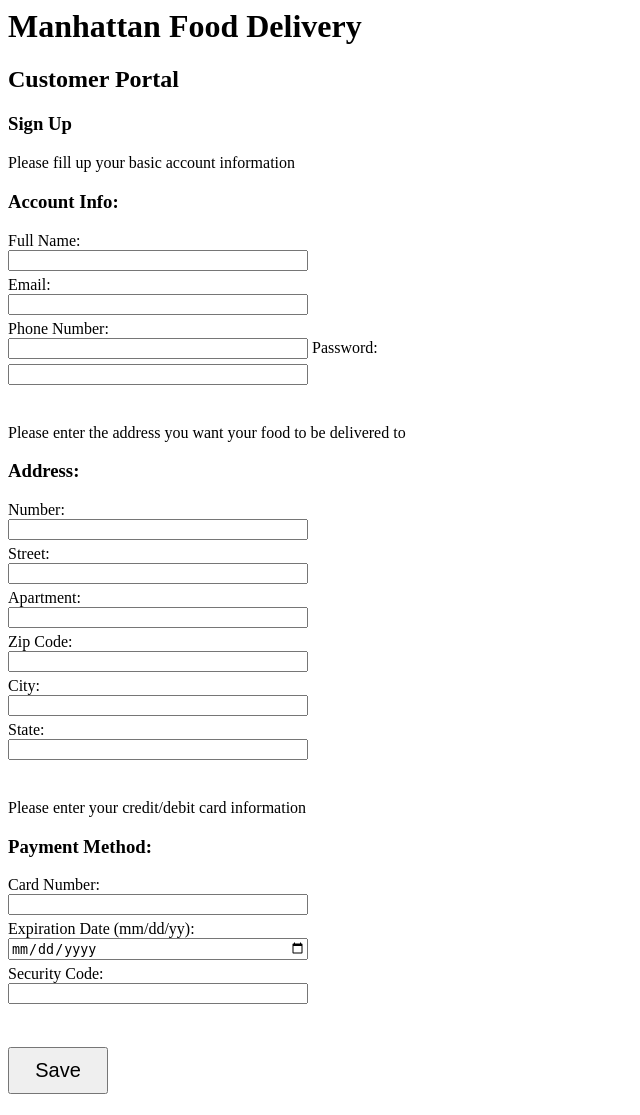
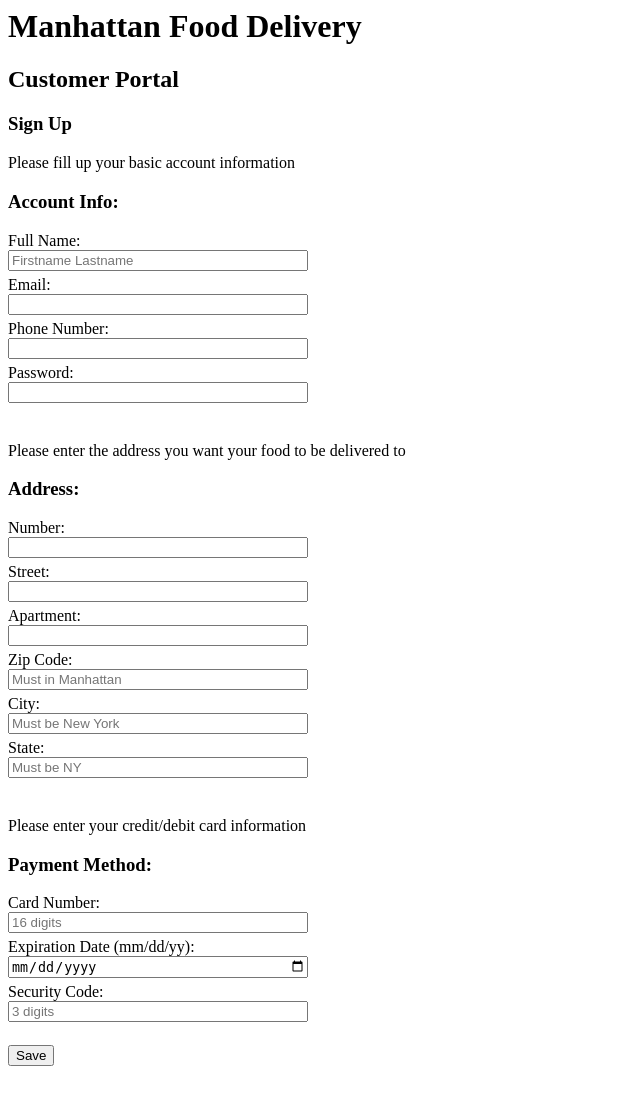
Before and after one commit to patriciathai/CS411-Project, a Flask app: page /customer_signup in a window 1280 px wide. Shown: the whole page, without its empty margins (0-640 px from the left). After the commit the page ends 1066 px from the top, so only its background shows below. Run offline with Flask 2, Linux system fonts and the light colour scheme; parts of the project's set-up code (start-up, migrations or seed data) failed here and were passed over.

Commit message:
Signup error checking

```diff
--- a/templates/customer_orderhist.html
+++ b/templates/customer_orderhist.html
@@ -29,7 +29,7 @@
                     output.innerHTML = this.value;
                 }
 
-		var slider2 = document.getElementById('slider2');
+                var slider2 = document.getElementById('slider2');
                 var output2 = document.getElementById("slider_output2");
                 output2.innerHTML = document.getElementById("slider2").value;
                 slider2.oninput = function() {
--- a/templates/customer_signup.html
+++ b/templates/customer_signup.html
@@ -12,6 +12,8 @@
                 padding: 10px;
                 width: 100px;
             }
+
+            #error_message { color: red;}
         </style>
     </head>
     <body>
@@ -23,13 +25,13 @@
                 <p>Please fill up your basic account information</p>
                 <h3>Account Info:</h3>
                 <label for="s_name">Full Name:</label><br>
-                <input type="text" id="s_name" name="s_name"><br>
+                <input type="text" id="s_name" name="s_name" placeholder="Firstname Lastname"><br>
                 <label for="s_email">Email:</label><br>
                 <input type="email" id="s_email" name="s_email"><br>
                 <label for="s_phone">Phone Number:</label><br>
-                <input type="tel" id="s_phone" name="s_phone" pattern="[0-9]{10}">
+                <input type="tel" id="s_phone" name="s_phone" pattern="[0-9]{10}"><br>
                 <label for="s_pass">Password:</label><br>
-                <input type="password" id="s_pass" name="s_pass"><br>
+                <input type="password" id="s_pass" name="s_pass">
             </div><br>
 
             <div class="address">
@@ -42,25 +44,25 @@
                 <label for="apt">Apartment:</label><br>
                 <input type="text" id="apt" name="apt"><br>
                 <label for="zip">Zip Code:</label><br>
-                <input type="text" id="zip" name="zip"><br>
+                <input type="text" id="zip" name="zip" placeholder="Must in Manhattan"><br>
                 <label for="city">City:</label><br>
-                <input type="text" id="city" name="city"><br>
+                <input type="text" id="city" name="city" placeholder="Must be New York"><br>
                 <label for="state">State:</label><br>
-                <input type="text" id="state" name="state"><br>
+                <input type="text" id="state" name="state" placeholder="Must be NY"><br>
             </div><br>
 
             <div class="payment">
                 <p>Please enter your credit/debit card information</p>
                 <h3>Payment Method:</h3>
                 <label for="card_num">Card Number:</label><br>
-                <input type="text" id="card_num" name="card_num"><br>
+                <input type="text" id="card_num" name="card_num" placeholder="16 digits"><br>
                 <label for="exp">Expiration Date (mm/dd/yy):</label><br>
                 <input type="date" id="exp" name="exp"><br>
                 <label for="sec">Security Code:</label><br>
-                <input type="text" id="sec" name="sec">
+                <input type="text" id="sec" name="sec" placeholder="3 digits">
             </div><br>
 
-            <input class="save_btn" type="submit" value="Save">
+            <button type="submit" onclick="btn_click()">Save</button>
         </form>
     </body>
 </html>
--- a/templates/driver_edit.html
+++ b/templates/driver_edit.html
@@ -26,11 +26,11 @@
             <div class="account">
                 <h3> Edit Account Info:</h3>
                 <label for="s_name">Full Name:</label><br>
-                <input type="text" id="s_name" name="s_name"><br>
+                <input type="text" id="s_name" name="s_name" placeholder="Firstname Lastname"><br>
                 <label for="s_email">Email:</label><br>
                 <input type="email" id="s_email" name="s_email"><br>
                 <label for="s_phone">Phone Number:</label><br>
-                <input type="tel" id="s_phone" name="s_phone"><br>
+                <input type="tel" id="s_phone" name="s_phone" pattern="[0-9]{10}"><br>
                 <button>Save</button>
             </div>
         </form><br>
--- a/templates/driver_signup.html
+++ b/templates/driver_signup.html
@@ -22,13 +22,13 @@
                 <p>Please fill up your basic information</p>
                 <h3>Account Info:</h3>
                 <label for="s_name">Full Name:</label><br>
-                <input type="text" id="s_name" name="s_name"><br>
+                <input type="text" id="s_name" name="s_name" placeholder="Firstname Lastname"><br>
                 <label for="s_email">Email:</label><br>
                 <input type="text" id="s_email" name="s_email"><br>
                 <label for="s_phone">Phone Number:</label><br>
-                <input type="text" id="s_phone" name="s_phone">
+                <input type="tel" id="s_phone" name="s_phone" pattern="[0-9]{10}"><br>
                 <label for="s_pass">Password:</label><br>
-                <input type="password" id="s_pass" name="s_pass"><br>
+                <input type="password" id="s_pass" name="s_pass">
             </div><br>
 
             <input class="save_btn" type="submit" value="Register">
```
Also changed, not shown: templates/customer_edit.html (+5 -5 lines).
